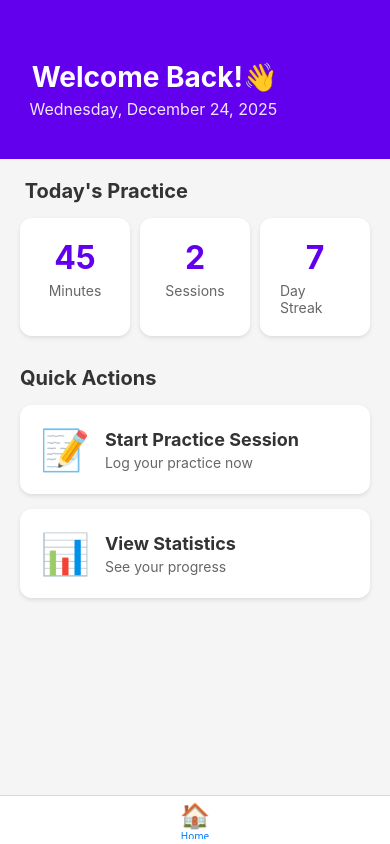
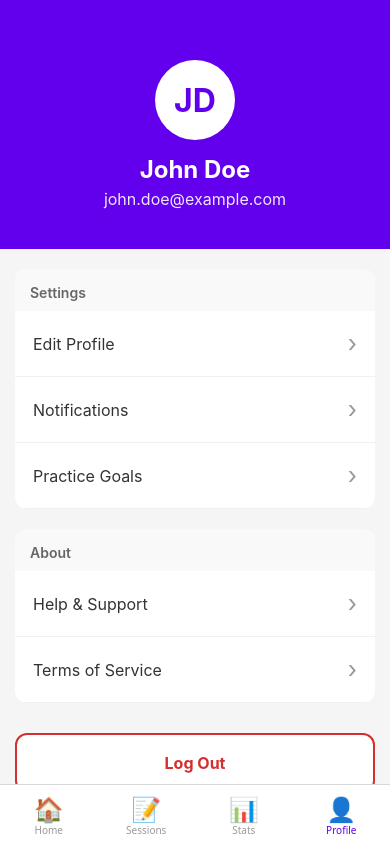
Before and after one commit to chanonkanch-debug/practice-session-tracker, a React Native app in the folder frontend/practice-tracker-mobile/: screen /Profile in a window 390 px wide. Built offline with nearby package versions, Linux system fonts and the light colour scheme.

Commit message:
Home screen fix

```diff
--- a/frontend/practice-tracker-mobile/App.js
+++ b/frontend/practice-tracker-mobile/App.js
@@ -1,14 +1,29 @@
 import { Text } from 'react-native'
 import { NavigationContainer } from '@react-navigation/native';
 import { createBottomTabNavigator } from '@react-navigation/bottom-tabs';
+
+// import screens
 import HomeScreen from './src/screens/home/HomeScreen';
+import SessionsScreen from './src/screens/sessions/SessionScreens';
+import StatsScreen from './src/screens/stats/StatsScreen';
+import ProfileScreen from './src/screens/profile/ProfileScreen';
 
 const Tab = createBottomTabNavigator();
 
 export default function App() {
   return (
     <NavigationContainer>
-      <Tab.Navigator>
+      <Tab.Navigator
+        screenOptions={{
+          tabBarActiveTintColor: '#6200ee',
+          tabBarInactiveTintColor: '#999',
+          tabBarStyle: {
+            paddingBottom: 5,
+            paddingTop: 5,
+            height: 60,
+          },
+        }}>
+
         <Tab.Screen
           name="Home"
           component={HomeScreen}
@@ -17,6 +32,34 @@ export default function App() {
             tabBarIcon: () => <Text style={{ fontSize: 24 }}>🏠</Text>,
           }}
         />
+
+        <Tab.Screen
+          name="Sessions"
+          component={SessionsScreen}
+          options={{
+            headerShown: false,
+            tabBarIcon: () => <Text style= {{ fontSize: 24 }}>📝</Text>
+          }}
+        />
+
+        <Tab.Screen
+          name="Stats"
+          component={StatsScreen}
+          options={{
+            headerShown: false,
+            tabBarIcon: () => <Text style= {{ fontSize: 24 }}>📊</Text>
+          }}
+        />
+
+        <Tab.Screen
+          name="Profile"
+          component={ProfileScreen}
+          options={{
+            headerShown: false,
+            tabBarIcon: () => <Text style= {{ fontSize: 24 }}>👤</Text>
+          }}
+        />
+
       </Tab.Navigator>
     </NavigationContainer>
   );
--- a/frontend/practice-tracker-mobile/src/screens/home/HomeScreen.js
+++ b/frontend/practice-tracker-mobile/src/screens/home/HomeScreen.js
@@ -8,7 +8,7 @@ export default function HomeScreen({ navigation }) {
 
                 {/* Welcome Section */}
                 <View style={styles.welcomeSection}>
-                    <Text style={styles.welcomeText}> Welcome Back!👋 </Text>
+                    <Text style={styles.welcomeText}> Welcome Back! 👋 </Text>
                     <Text style={styles.date}> {new Date().toLocaleDateString('en-US', {
                         weekday: 'long',
                         year: 'numeric',
--- /dev/null
+++ b/frontend/practice-tracker-mobile/src/screens/profile/ProfileScreen.js
@@ -0,0 +1,172 @@
+import { StyleSheet, Text, View, TouchableOpacity, ScrollView } from 'react-native';
+
+export default function ProfileScreen() {
+  return (
+    <View style={styles.container}>
+      {/* Header with Avatar */}
+      <View style={styles.header}>
+        <View style={styles.avatar}>
+          <Text style={styles.avatarText}>JD</Text>
+        </View>
+        <Text style={styles.name}>John Doe</Text>
+        <Text style={styles.email}>john.doe@example.com</Text>
+      </View>
+
+      <ScrollView style={styles.scrollView}>
+        {/* Settings Section */}
+        <View style={styles.section}>
+          <Text style={styles.sectionTitle}>Settings</Text>
+
+          <TouchableOpacity
+            style={styles.option}
+            onPress={() => alert('Edit Profile coming soon!')}
+          >
+            <Text style={styles.optionText}>Edit Profile</Text>
+            <Text style={styles.optionArrow}>›</Text>
+          </TouchableOpacity>
+
+          <TouchableOpacity
+            style={styles.option}
+            onPress={() => alert('Notifications coming soon!')}
+          >
+            <Text style={styles.optionText}>Notifications</Text>
+            <Text style={styles.optionArrow}>›</Text>
+          </TouchableOpacity>
+
+          <TouchableOpacity
+            style={styles.option}
+            onPress={() => alert('Practice Goals coming soon!')}
+          >
+            <Text style={styles.optionText}>Practice Goals</Text>
+            <Text style={styles.optionArrow}>›</Text>
+          </TouchableOpacity>
+        </View>
+
+        {/* About Section */}
+        <View style={styles.section}>
+          <Text style={styles.sectionTitle}>About</Text>
+
+          <TouchableOpacity
+            style={styles.option}
+            onPress={() => alert('Help & Support coming soon!')}
+          >
+            <Text style={styles.optionText}>Help & Support</Text>
+            <Text style={styles.optionArrow}>›</Text>
+          </TouchableOpacity>
+
+          <TouchableOpacity
+            style={styles.option}
+            onPress={() => alert('Terms coming soon!')}
+          >
+            <Text style={styles.optionText}>Terms of Service</Text>
+            <Text style={styles.optionArrow}>›</Text>
+          </TouchableOpacity>
+        </View>
+
+        {/* Logout Button */}
+        <TouchableOpacity
+          style={styles.logoutButton}
+          onPress={() => alert('Logout coming soon!')}
+        >
+          <Text style={styles.logoutText}>Log Out</Text>
+        </TouchableOpacity>
+
+        <Text style={styles.version}>Version 1.0.0</Text>
+      </ScrollView>
+    </View>
+  );
+}
+
+const styles = StyleSheet.create({
+  container: {
+    flex: 1,
+    backgroundColor: '#f5f5f5',
+  },
+  header: {
+    backgroundColor: '#6200ee',
+    padding: 30,
+    paddingTop: 60,
+    paddingBottom: 40,
+    alignItems: 'center',
+  },
+  avatar: {
+    width: 80,
+    height: 80,
+    borderRadius: 40,
+    backgroundColor: 'white',
+    justifyContent: 'center',
+    alignItems: 'center',
+    marginBottom: 15,
+  },
+  avatarText: {
+    fontSize: 32,
+    fontWeight: 'bold',
+    color: '#6200ee',
+  },
+  name: {
+    fontSize: 24,
+    fontWeight: 'bold',
+    color: 'white',
+    marginBottom: 5,
+  },
+  email: {
+    fontSize: 16,
+    color: 'white',
+    opacity: 0.9,
+  },
+  scrollView: {
+    flex: 1,
+  },
+  section: {
+    marginTop: 20,
+    backgroundColor: 'white',
+    borderRadius: 12,
+    marginHorizontal: 15,
+    overflow: 'hidden',
+  },
+  sectionTitle: {
+    fontSize: 14,
+    fontWeight: '600',
+    color: '#666',
+    padding: 15,
+    paddingBottom: 10,
+    backgroundColor: '#f9f9f9',
+  },
+  option: {
+    flexDirection: 'row',
+    justifyContent: 'space-between',
+    alignItems: 'center',
+    padding: 18,
+    borderBottomWidth: 1,
+    borderBottomColor: '#f0f0f0',
+  },
+  optionText: {
+    fontSize: 16,
+    color: '#333',
+  },
+  optionArrow: {
+    fontSize: 24,
+    color: '#999',
+  },
+  logoutButton: {
+    backgroundColor: 'white',
+    margin: 15,
+    marginTop: 30,
+    padding: 18,
+    borderRadius: 12,
+    alignItems: 'center',
+    borderWidth: 2,
+    borderColor: '#d32f2f',
+  },
+  logoutText: {
+    color: '#d32f2f',
+    fontSize: 16,
+    fontWeight: 'bold',
+  },
+  version: {
+    textAlign: 'center',
+    color: '#999',
+    fontSize: 14,
+    marginVertical: 20,
+  },
+});
--- /dev/null
+++ b/frontend/practice-tracker-mobile/src/screens/sessions/SessionScreens.js
@@ -0,0 +1,73 @@
+import { StyleSheet, Text, View, ScrollView } from 'react-native';
+import SessionCard from '../../components/SessionCard';
+
+export default function SessionsScreen() {
+  const sessions = [
+    {
+      id: 1,
+      date: '2024-12-18',
+      duration: 45,
+      instrument: 'Piano',
+      notes: 'Worked on C major scale'
+    },
+    {
+      id: 2,
+      date: '2024-12-17',
+      duration: 30,
+      instrument: 'Guitar',
+      notes: 'Practiced chord progressions'
+    },
+  ];
+
+  return (
+    <View style={styles.container}>
+      {/* Header */}
+      <View style={styles.header}>
+        <Text style={styles.title}>Practice Sessions</Text>
+        <Text style={styles.subtitle}>{sessions.length} sessions</Text>
+      </View>
+
+      {/* Sessions List */}
+      <ScrollView style={styles.sessionsList}>
+        {sessions.map((session) => (
+          <SessionCard
+            key={session.id}
+            date={session.date}
+            duration={session.duration}
+            instrument={session.instrument}
+            notes={session.notes}
+            onPress={() => alert(`Tapped session ${session.id}`)}
+          />
+        ))}
+      </ScrollView>
+    </View>
+  );
+}
+
+const styles = StyleSheet.create({
+  container: {
+    flex: 1,
+    backgroundColor: '#f5f5f5',
+  },
+  header: {
+    backgroundColor: '#6200ee',
+    padding: 20,
+    paddingTop: 60,
+    paddingBottom: 30,
+  },
+  title: {
+    fontSize: 28,
+    fontWeight: 'bold',
+    color: 'white',
+  },
+  subtitle: {
+    fontSize: 16,
+    color: 'white',
+    opacity: 0.8,
+    marginTop: 5,
+  },
+  sessionsList: {
+    flex: 1,
+    padding: 15,
+  },
+});
--- /dev/null
+++ b/frontend/practice-tracker-mobile/src/screens/stats/StatsScreen.js
@@ -0,0 +1,89 @@
+import { StyleSheet, Text, View, ScrollView } from 'react-native';
+
+export default function StatsScreen() {
+  return (
+    <View style={styles.container}>
+      {/* Header */}
+      <View style={styles.header}>
+        <Text style={styles.title}>Statistics</Text>
+        <Text style={styles.subtitle}>Your practice insights</Text>
+      </View>
+
+      <ScrollView style={styles.scrollView}>
+        {/* Stat Cards */}
+        <View style={styles.card}>
+          <Text style={styles.cardTitle}>Total Practice Time</Text>
+          <Text style={styles.cardValue}>450 minutes</Text>
+          <Text style={styles.cardSubtitle}>7 hours 30 minutes</Text>
+        </View>
+
+        <View style={styles.card}>
+          <Text style={styles.cardTitle}>Current Streak</Text>
+          <Text style={styles.cardValue}>7 days 🔥</Text>
+          <Text style={styles.cardSubtitle}>Keep it up!</Text>
+        </View>
+
+        <View style={styles.card}>
+          <Text style={styles.cardTitle}>Sessions This Week</Text>
+          <Text style={styles.cardValue}>12 sessions</Text>
+          <Text style={styles.cardSubtitle}>Average: 37.5 min/session</Text>
+        </View>
+      </ScrollView>
+    </View>
+  );
+}
+
+const styles = StyleSheet.create({
+  container: {
+    flex: 1,
+    backgroundColor: '#f5f5f5',
+  },
+  header: {
+    backgroundColor: '#6200ee',
+    padding: 20,
+    paddingTop: 60,
+    paddingBottom: 30,
+  },
+  title: {
+    fontSize: 28,
+    fontWeight: 'bold',
+    color: 'white',
+  },
+  subtitle: {
+    fontSize: 16,
+    color: 'white',
+    opacity: 0.8,
+    marginTop: 5,
+  },
+  scrollView: {
+    flex: 1,
+    padding: 15,
+  },
+  card: {
+    backgroundColor: 'white',
+    padding: 25,
+    borderRadius: 12,
+    marginBottom: 15,
+    shadowColor: '#000',
+    shadowOffset: { width: 0, height: 2 },
+    shadowOpacity: 0.1,
+    shadowRadius: 4,
+    elevation: 3,
+  },
+  cardTitle: {
+    fontSize: 16,
+    color: '#666',
+    marginBottom: 10,
+    fontWeight: '600',
+  },
+  cardValue: {
+    fontSize: 32,
+    fontWeight: 'bold',
+    color: '#6200ee',
+    marginBottom: 5,
+  },
+  cardSubtitle: {
+    fontSize: 14,
+    color: '#999',
+  },
+});
```
